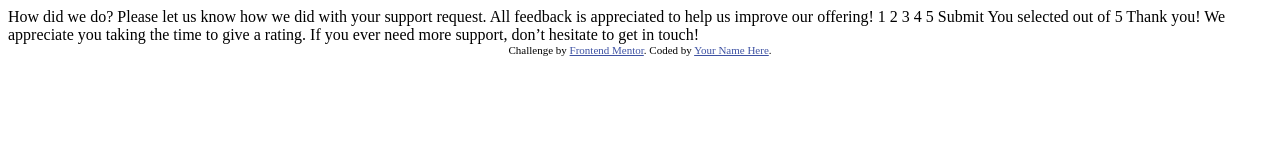
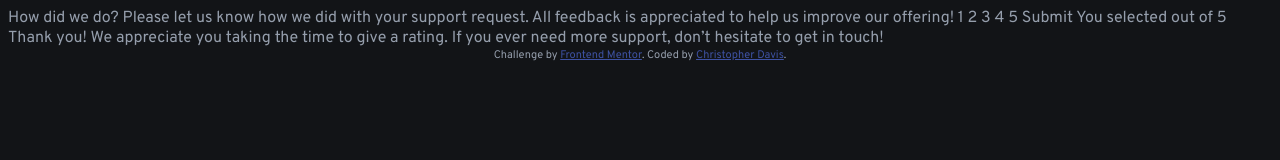
Before and after one commit to CJDPenguin/frontend-mentor, a plain HTML site: page index.html in a window 1280 px wide. Drawn offline with Linux system fonts and the light colour scheme.

Commit message:
started but out of my depth for now, need more js for click evets and the like

```diff
--- a/index.html
+++ b/index.html
@@ -9,10 +9,10 @@
   <title>Frontend Mentor | Interactive rating component</title>
 
   <!-- Feel free to remove these styles or customise in your own stylesheet 👍 -->
-  <style>
-    .attribution { font-size: 11px; text-align: center; }
-    .attribution a { color: hsl(228, 45%, 44%); }
-  </style>
+ <link rel="stylesheet" href="styles.css">
+  <link rel="preconnect" href="https://fonts.googleapis.com">
+  <link rel="preconnect" href="https://fonts.gstatic.com" crossorigin>
+  <link href="https://fonts.googleapis.com/css2?family=Overpass:wght@400;700&display=swap" rel="stylesheet">
 </head>
 <body>
 
@@ -43,7 +43,7 @@
 
   <div class="attribution">
     Challenge by <a href="https://www.frontendmentor.io?ref=challenge" target="_blank">Frontend Mentor</a>.
-    Coded by <a href="#">Your Name Here</a>.
+    Coded by <a href="#">Christopher Davis</a>.
   </div>
 </body>
 </html>
--- /dev/null
+++ b/styles.css
@@ -0,0 +1,10 @@
+*{
+    box-sizing: border-box;
+    font-family: 'Overpass',sans-serif
+}
+body{
+    background-color: hsl(216,12%,8%);
+    color: hsl(217,12%,63%);
+}
+.attribution { font-size: 11px; text-align: center; }
+.attribution a { color: hsl(228, 45%, 44%); }
```
